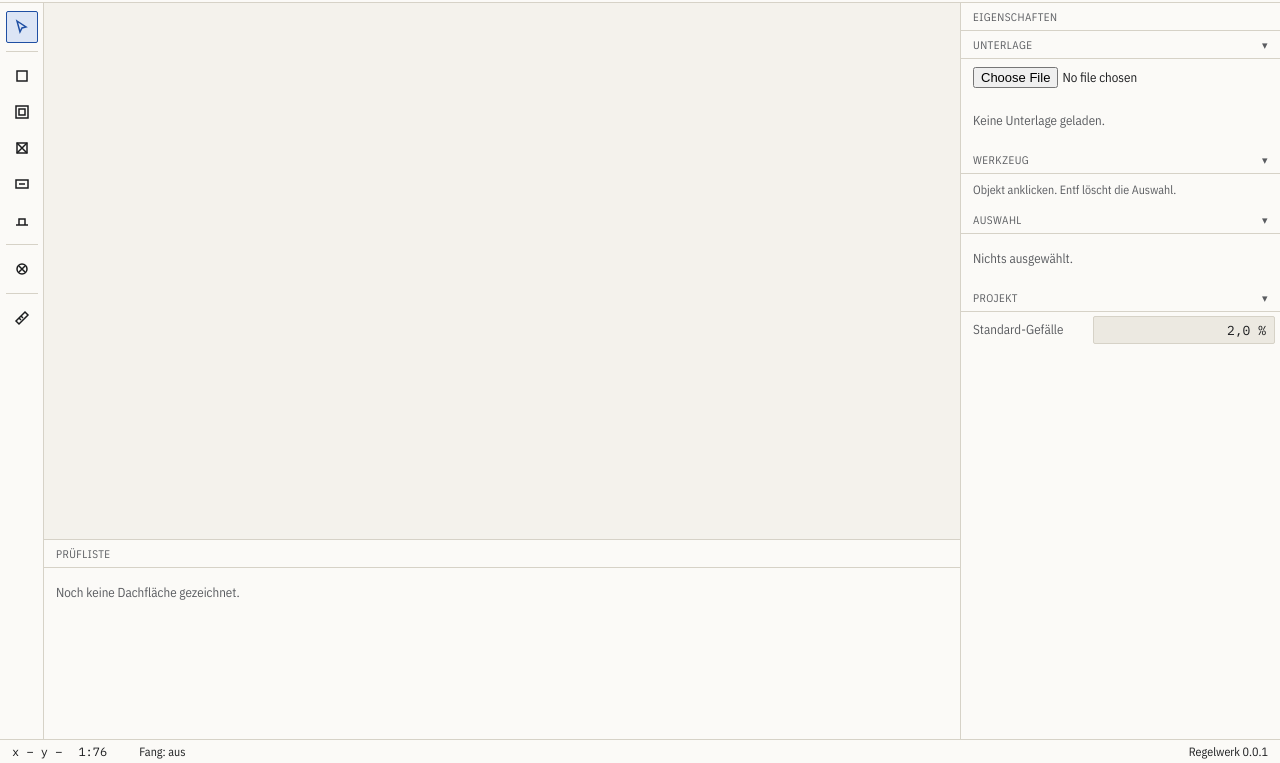
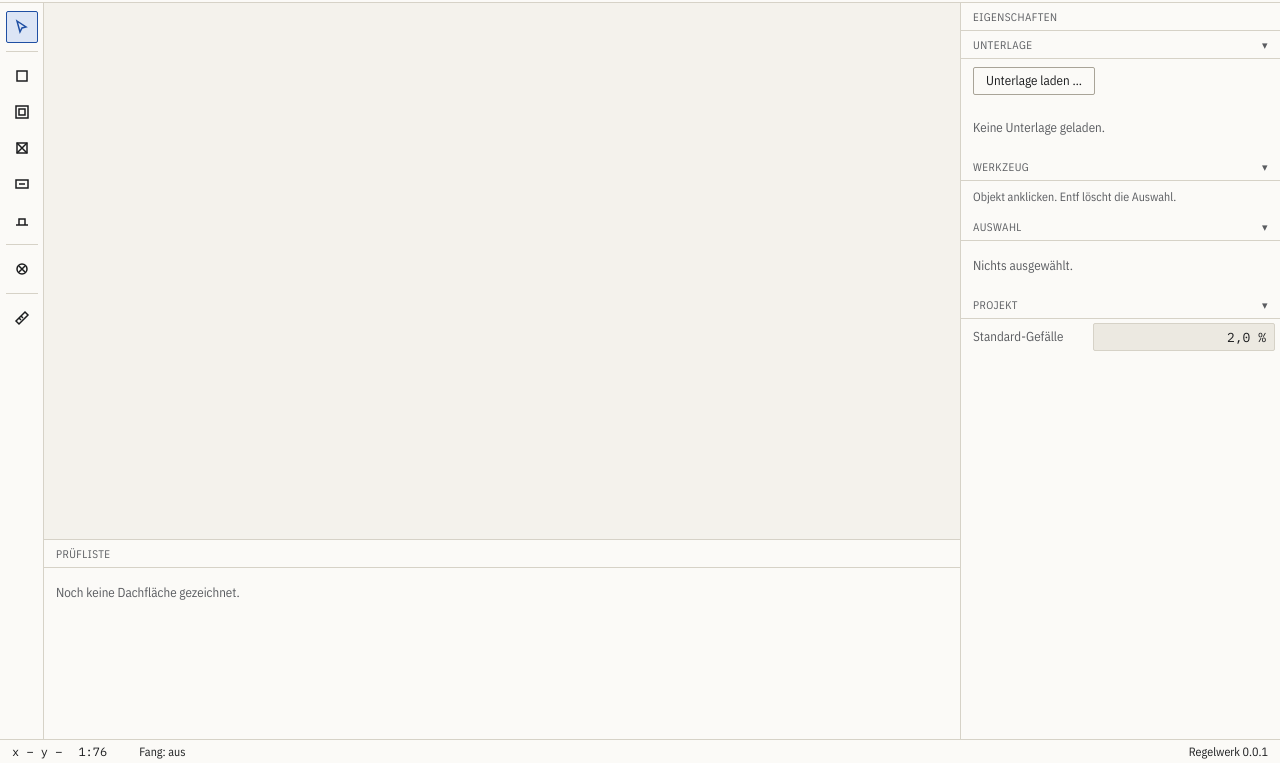
Before and after one commit to HOAI-droid/FlachdachPlaner, a website built with Vite: page index.html in a window 1280 px wide. Shown: the part 37-800 px from the top of the page. Built offline with nearby package versions, Linux system fonts and the light colour scheme.

Commit message:
Unterlage-Panel: deutscher Datei-Button statt nativem Input
Co-Authored-By: Claude Sonnet 5.5 <noreply@anthropic.com>
Claude-Session: https://claude.ai/code/session_01PVUnt8ej6dtZ8AXMwqFznU

```diff
--- a/src/styles/app.css
+++ b/src/styles/app.css
@@ -82,3 +82,5 @@ button, input, select { font: inherit; color: inherit; }
 .note.warn { color: var(--warn); background: var(--warn-soft); }
 .note.error { color: var(--error); background: var(--error-soft); }
 .check-row { display: flex; align-items: center; gap: var(--sp-3); padding: var(--sp-1) 0; }
+
+.visually-hidden { position: absolute; width: 1px; height: 1px; margin: -1px; padding: 0; border: 0; overflow: hidden; clip: rect(0 0 0 0); white-space: nowrap; }
--- a/src/ui/editor.ts
+++ b/src/ui/editor.ts
@@ -190,7 +190,10 @@ export function mountEditor(shell: Shell, stage: Stage): Editor {
     const wahl = el("input");
     wahl.type = "file"; wahl.accept = ".dxf,.pdf,application/pdf"; wahl.id = "f-unterlage"; wahl.setAttribute("aria-label", "Unterlage laden (DXF oder PDF)");
     wahl.addEventListener("change", () => { const f = wahl.files?.[0]; if (f) void ladeDatei(f); });
-    const w = el("div", "pad"); w.append(wahl);
+    wahl.className = "visually-hidden"; wahl.tabIndex = -1;
+    const btn = el("button", "btn", "Unterlage laden …"); btn.type = "button";
+    btn.addEventListener("click", () => wahl.click());
+    const w = el("div", "pad"); w.append(btn, wahl);
     p.append(w);
     if (!unterlage) { p.append(el("div", "empty", "Keine Unterlage geladen.")); } else {
       const u = unterlage;
```
